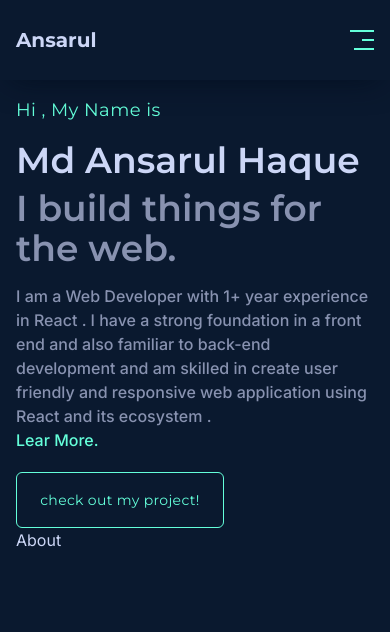
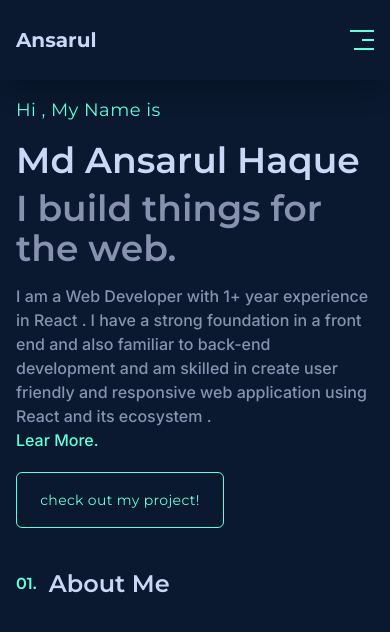
Before and after one commit to mdansarulislam641/portfolio, a Next.js app: page / in a window 390 px wide. Shown: the top 632 px of the page. Built offline with nearby package versions, Linux system fonts and the light colour scheme.

Commit message:
about section create start

```diff
--- a/components/About.tsx
+++ b/components/About.tsx
@@ -1,9 +1,10 @@
+import SectionTitle from "./SectionTitle";
 
 
 const About = () => {
     return (
-        <section>
-            About
+        <section id="about" className="max-w-contentContaine mx-auto py-10 lgl:py-32 flex flex-col gap-8">
+            <SectionTitle title="About Me" titleNo="01."/>
         </section>
     );
 };
--- a/components/Navbar.tsx
+++ b/components/Navbar.tsx
@@ -3,7 +3,7 @@ import {motion} from 'framer-motion';
 
 const Navbar = () => {
     return (
-        <div className='w-full shadow-navbarShadow h-20 lg:h-[12vh] sticky top-0 bg-bodyColor px-4'>
+        <nav className='w-full shadow-navbarShadow h-20 lg:h-[12vh] bg-bodyColor px-4'>
            <div className='max-w-container h-full mx-auto py-1 flex items-center justify-between font-titleFont'>
             {/* nav logo  */}
             <motion.div initial={{opacity: 0}} animate={{opacity: 1}} transition={{duration: 0.3}} ><h1 className='text-[20px] lg:text-[30px] font-bold'>Ansarul</h1> </motion.div>
@@ -65,7 +65,7 @@ const Navbar = () => {
             </div>
             {/* small device section end  */}
            </div>
-        </div>
+        </nav>
     );
 };
 
--- a/components/SectionTitle.tsx
+++ b/components/SectionTitle.tsx
@@ -1,8 +1,13 @@
-
-const SectionTitle = () => {
+interface props {
+    title: string ,
+    titleNo : string
+}
+const SectionTitle = ({title, titleNo} : props) => {
     return (
         <div>
-
+            <h2 className="font-titleFont text-2xl font-semibold flex items-center gap-1"> <span className="text-base md:text-lg text-textGreen  mr-2">{titleNo}</span>{title}
+            <span className="hidden md:inline-flex w-60 lgl:w-72 h-[.5px] bg-gray-700 ml-6"></span>
+            </h2>
         </div>
     );
 };
--- a/pages/index.tsx
+++ b/pages/index.tsx
@@ -13,7 +13,7 @@ export default function Home() {
         <title>Md Ansarul Islam</title>
       </Head>
       <main className="w-full h-screen bg-bodyColor text-textLight font-bodyFont overflow-x-hidden overflow-y-scroll">
-       <div>
+       <div className="sticky top-0">
        <Navbar />
        </div>
         {/* banner section start */}
```
